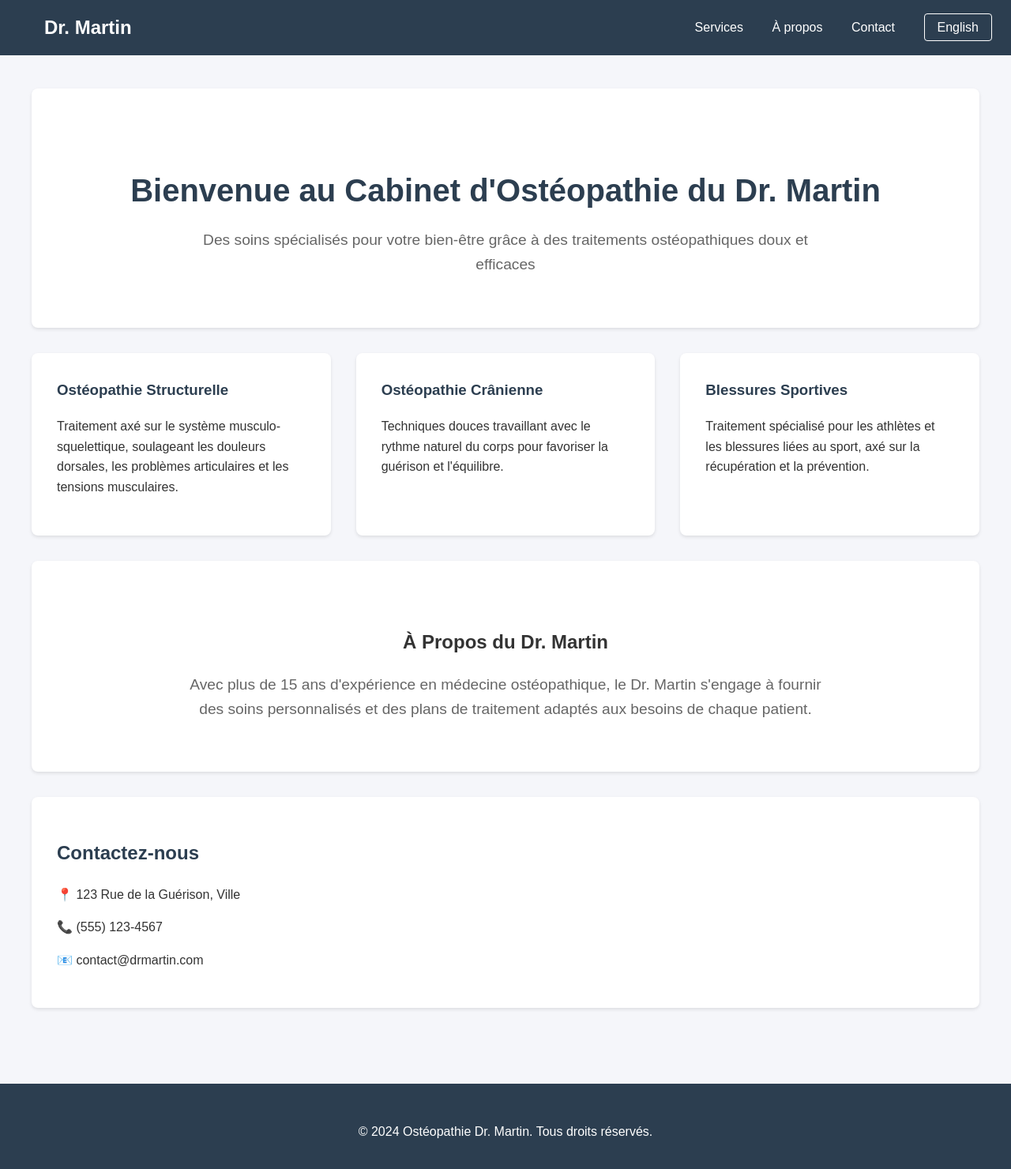
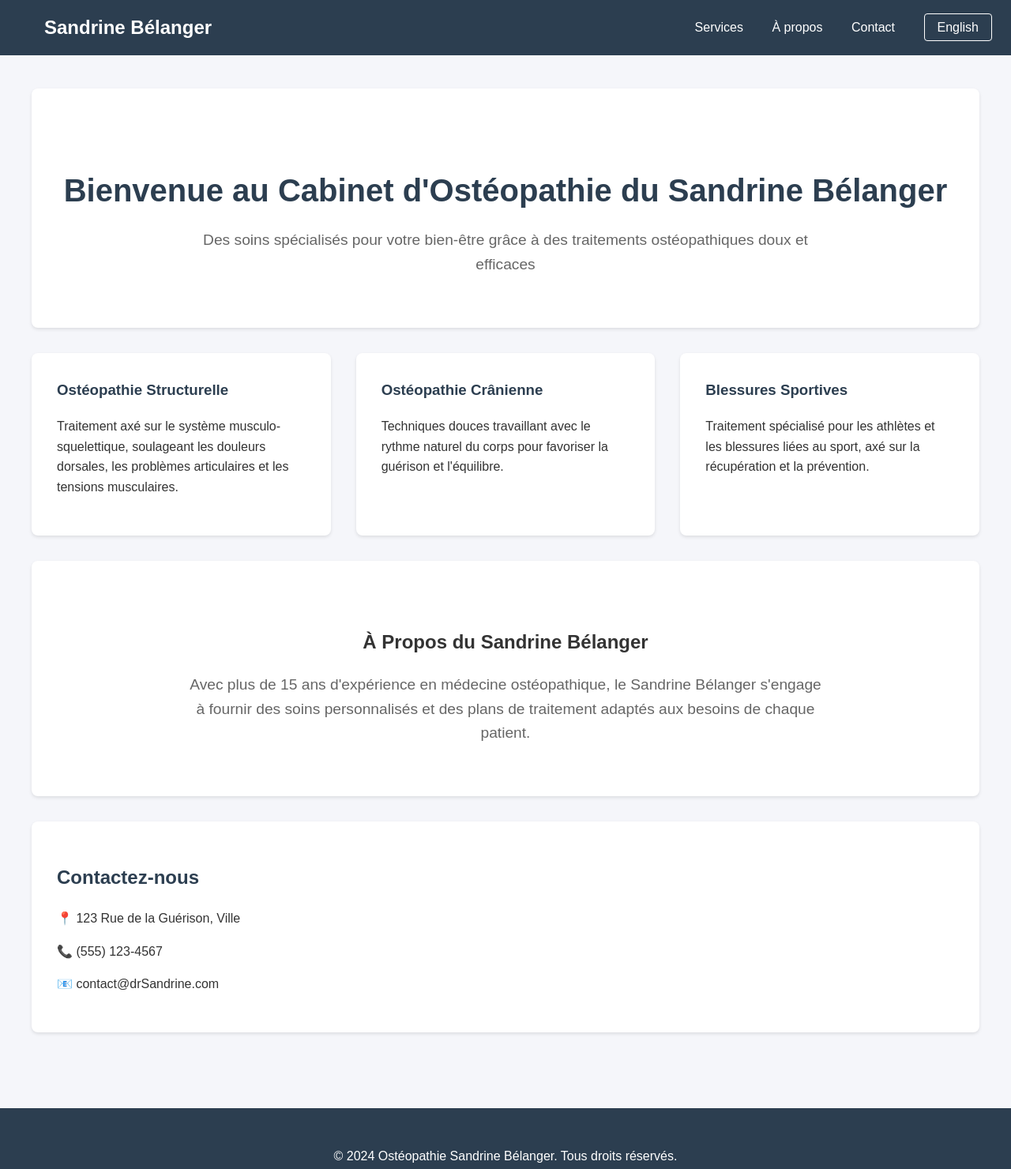
Before and after one commit to ab2x3z/SiteSandrine, a website built with Vite: page fr/index.html in a window 1280 px wide. Shown: the top 1480 px of the page at 79% size. Built offline with nearby package versions, Linux system fonts and the light colour scheme.

Commit message:
small tweaks

```diff
--- a/fr/index.html
+++ b/fr/index.html
@@ -3,13 +3,13 @@
 <head>
     <meta charset="UTF-8">
     <meta name="viewport" content="width=device-width, initial-scale=1.0">
-    <title>Dr. Martin - Ostéopathe</title>
+    <title>Sandrine Bélanger - Ostéopathe</title>
     <link rel="stylesheet" href="/style.css">
 </head>
 <body>
     <header>
         <nav>
-            <div class="logo">Dr. Martin</div>
+            <div class="logo">Sandrine Bélanger</div>
             <div class="nav-links">
                 <a href="#services">Services</a>
                 <a href="#about">À propos</a>
@@ -21,7 +21,7 @@
 
     <main>
         <section class="hero">
-            <h1>Bienvenue au Cabinet d'Ostéopathie du Dr. Martin</h1>
+            <h1>Bienvenue au Cabinet d'Ostéopathie du Sandrine Bélanger</h1>
             <p>Des soins spécialisés pour votre bien-être grâce à des traitements ostéopathiques doux et efficaces</p>
         </section>
 
@@ -41,20 +41,20 @@
         </section>
 
         <section id="about" class="hero">
-            <h2>À Propos du Dr. Martin</h2>
-            <p>Avec plus de 15 ans d'expérience en médecine ostéopathique, le Dr. Martin s'engage à fournir des soins personnalisés et des plans de traitement adaptés aux besoins de chaque patient.</p>
+            <h2>À Propos du Sandrine Bélanger</h2>
+            <p>Avec plus de 15 ans d'expérience en médecine ostéopathique, le Sandrine Bélanger s'engage à fournir des soins personnalisés et des plans de traitement adaptés aux besoins de chaque patient.</p>
         </section>
 
         <section id="contact" class="contact">
             <h2>Contactez-nous</h2>
             <p>📍 123 Rue de la Guérison, Ville</p>
             <p>📞 (555) 123-4567</p>
-            <p>📧 contact@drmartin.com</p>
+            <p>📧 contact@drSandrine.com</p>
         </section>
     </main>
 
     <footer>
-        <p>&copy; 2024 Ostéopathie Dr. Martin. Tous droits réservés.</p>
+        <p>&copy; 2024 Ostéopathie Sandrine Bélanger. Tous droits réservés.</p>
     </footer>
 </body>
 </html>
--- a/package.json
+++ b/package.json
@@ -6,7 +6,8 @@
   "scripts": {
     "dev": "vite",
     "build": "vite build",
-    "preview": "vite preview"
+    "preview": "vite preview",
+    "start": "vite"
   },
   "devDependencies": {
     "vite": "^5.4.2"
```
Also changed, not shown: en/index.html (+7 -7 lines), index.html (+2 -2 lines).
